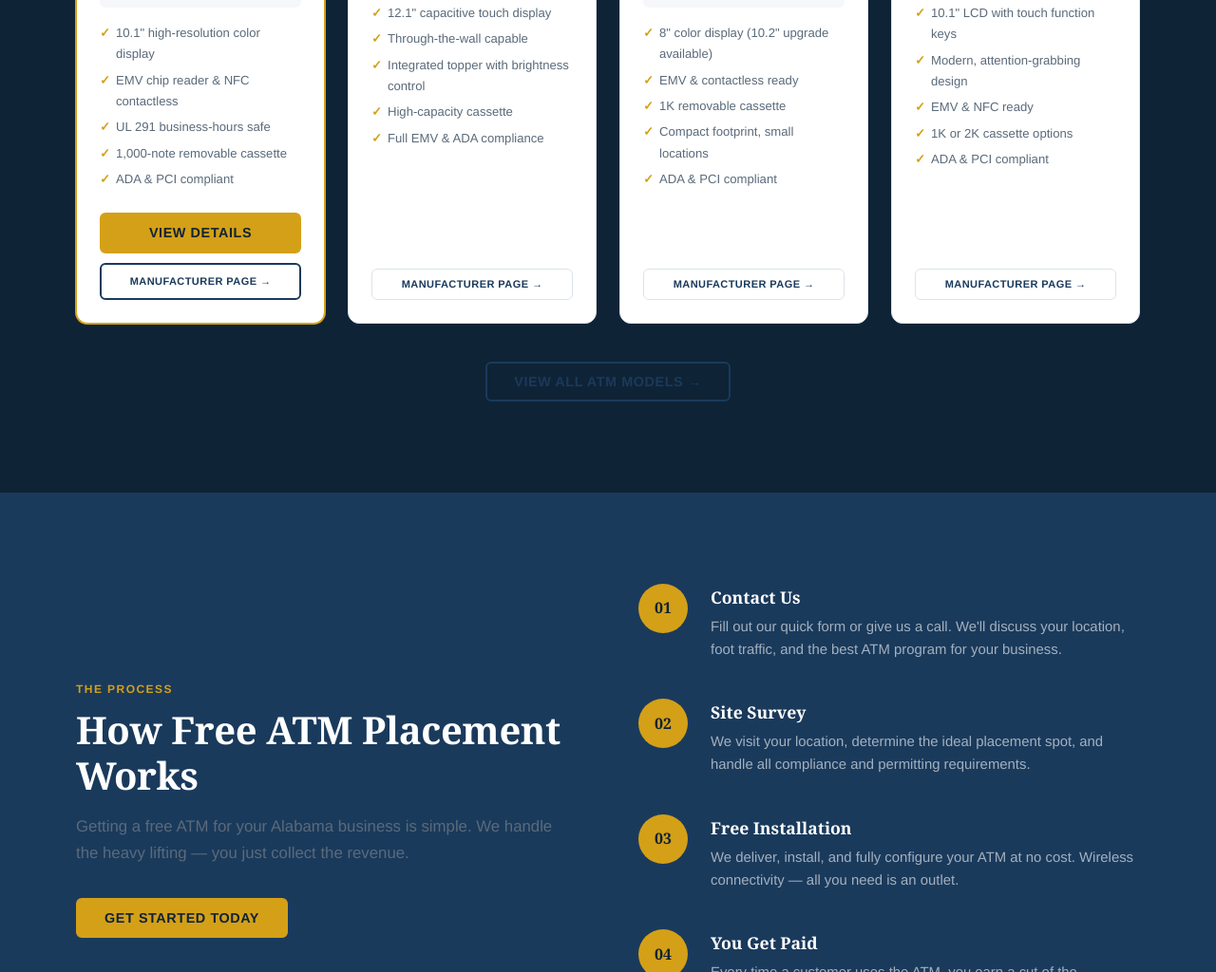
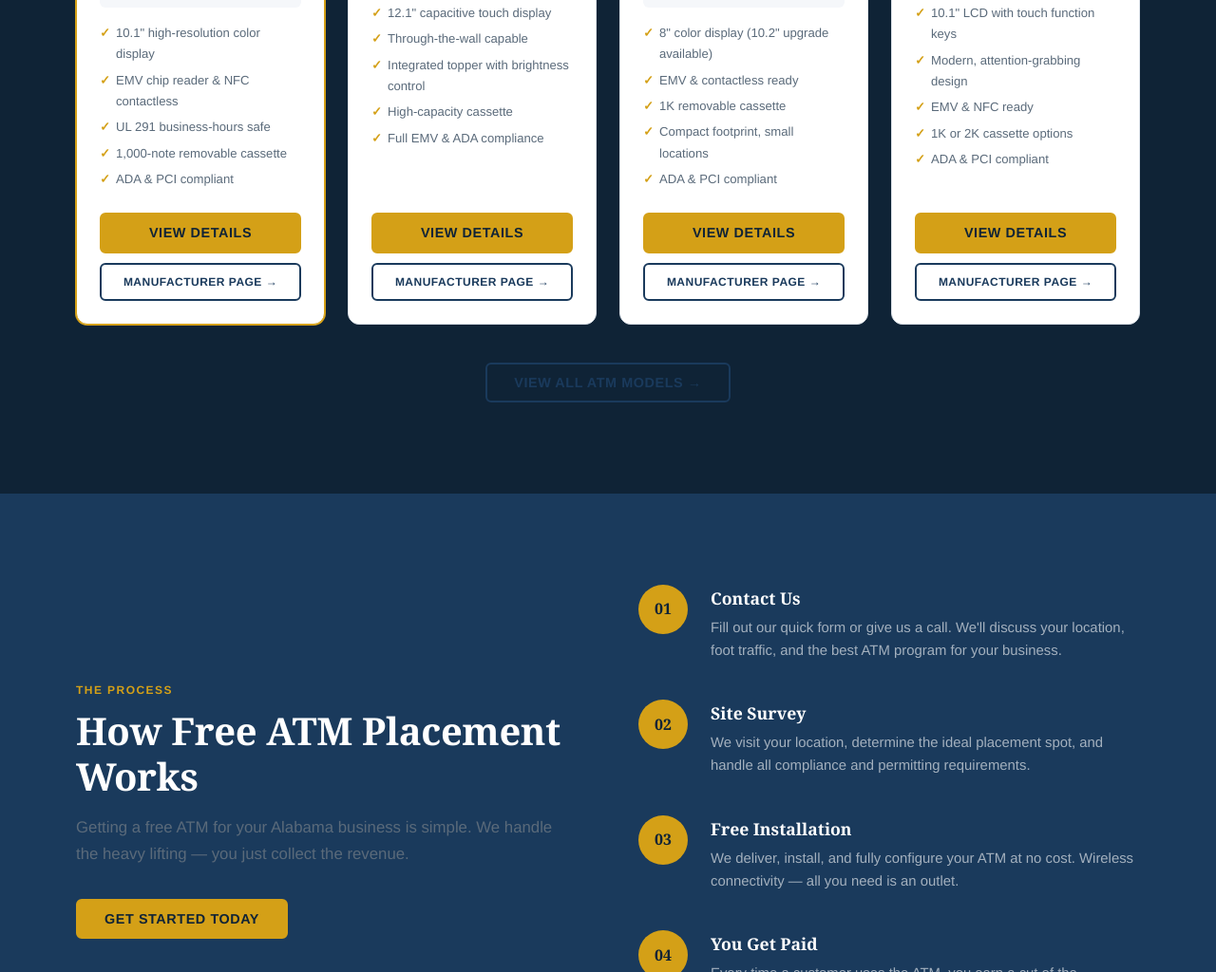
Before and after one commit to landonFFI/FFI-Website, a plain HTML site: page files/ffi-website/index.html in a window 1280 px wide. Shown: the part 3850-4874 px from the top of the page at 95% size. Drawn offline with Linux system fonts and the light colour scheme.

Commit message:
Fix ATM cards — add consistent View Details + Manufacturer Page buttons to all 4 cards

```diff
--- a/files/ffi-website/index.html
+++ b/files/ffi-website/index.html
@@ -297,9 +297,9 @@
           <li>1,000-note removable cassette</li>
           <li>ADA &amp; PCI compliant</li>
         </ul>
-        <div style="display:flex;flex-direction:column;gap:10px;">
+        <div style="display:flex;flex-direction:column;gap:10px;margin-top:auto;">
           <a href="./pages/buy-atm.html#halo2" class="btn btn--primary" style="width:100%;justify-content:center;">View Details</a>
-          <a href="https://hyosungamericas.com/products/halo-ii/" target="_blank" rel="noopener" class="btn btn--outline" style="width:100%;justify-content:center;font-size:11px;">Manufacturer Page →</a>
+          <a href="https://hyosungamericas.com/products/halo-ii/" target="_blank" rel="noopener" class="btn btn--outline" style="width:100%;justify-content:center;font-size:12px;">Manufacturer Page →</a>
         </div>
       </div>
       <!-- Hyosung Force -->
@@ -317,9 +317,9 @@
           <li>High-capacity cassette</li>
           <li>Full EMV &amp; ADA compliance</li>
         </ul>
-        <div style="display:flex;flex-direction:column;gap:10px;">
-          <a href="./pages/buy-atm.html#force" class="btn btn--outline-dark" style="width:100%;justify-content:center;">View Details</a>
-          <a href="https://hyosungamericas.com/products/force/" target="_blank" rel="noopener" class="btn btn--ghost" style="width:100%;justify-content:center;font-size:11px;">Manufacturer Page →</a>
+        <div style="display:flex;flex-direction:column;gap:10px;margin-top:auto;">
+          <a href="./pages/buy-atm.html#force" class="btn btn--primary" style="width:100%;justify-content:center;">View Details</a>
+          <a href="https://hyosungamericas.com/products/force/" target="_blank" rel="noopener" class="btn btn--outline" style="width:100%;justify-content:center;font-size:12px;">Manufacturer Page →</a>
         </div>
       </div>
       <!-- Genmega G2500 -->
@@ -338,9 +338,9 @@
           <li>Compact footprint, small locations</li>
           <li>ADA &amp; PCI compliant</li>
         </ul>
-        <div style="display:flex;flex-direction:column;gap:10px;">
-          <a href="./pages/buy-atm.html#g2500" class="btn btn--outline-dark" style="width:100%;justify-content:center;">View Details</a>
-          <a href="https://www.genmega.com/Product/G2500.aspx" target="_blank" rel="noopener" class="btn btn--ghost" style="width:100%;justify-content:center;font-size:11px;">Manufacturer Page →</a>
+        <div style="display:flex;flex-direction:column;gap:10px;margin-top:auto;">
+          <a href="./pages/buy-atm.html#g2500" class="btn btn--primary" style="width:100%;justify-content:center;">View Details</a>
+          <a href="https://www.genmega.com/Product/G2500.aspx" target="_blank" rel="noopener" class="btn btn--outline" style="width:100%;justify-content:center;font-size:12px;">Manufacturer Page →</a>
         </div>
       </div>
       <!-- Genmega Onyx -->
@@ -348,7 +348,7 @@
         <div class="atm-card__brand">Genmega</div>
         <div class="atm-card__name">Onyx</div>
         <div class="atm-card__tagline">Modern design upgrade from the G2500 with touch function keys.</div>
-        <div class="atm-card__img" style="background:var(--gray-100);">
+        <div class="atm-card__img">
           <img src="https://www.genmega.com/img/products/Onyx/Onyx_front.png" alt="Genmega Onyx ATM" loading="lazy" />
         </div>
         <ul class="atm-card__specs">
@@ -358,9 +358,9 @@
           <li>1K or 2K cassette options</li>
           <li>ADA &amp; PCI compliant</li>
         </ul>
-        <div style="display:flex;flex-direction:column;gap:10px;">
-          <a href="./pages/buy-atm.html#onyx" class="btn btn--outline-dark" style="width:100%;justify-content:center;">View Details</a>
-          <a href="https://www.genmega.com/Product/Onyx.aspx" target="_blank" rel="noopener" class="btn btn--ghost" style="width:100%;justify-content:center;font-size:11px;">Manufacturer Page →</a>
+        <div style="display:flex;flex-direction:column;gap:10px;margin-top:auto;">
+          <a href="./pages/buy-atm.html#onyx" class="btn btn--primary" style="width:100%;justify-content:center;">View Details</a>
+          <a href="https://www.genmega.com/Product/Onyx.aspx" target="_blank" rel="noopener" class="btn btn--outline" style="width:100%;justify-content:center;font-size:12px;">Manufacturer Page →</a>
         </div>
       </div>
     </div>
```
